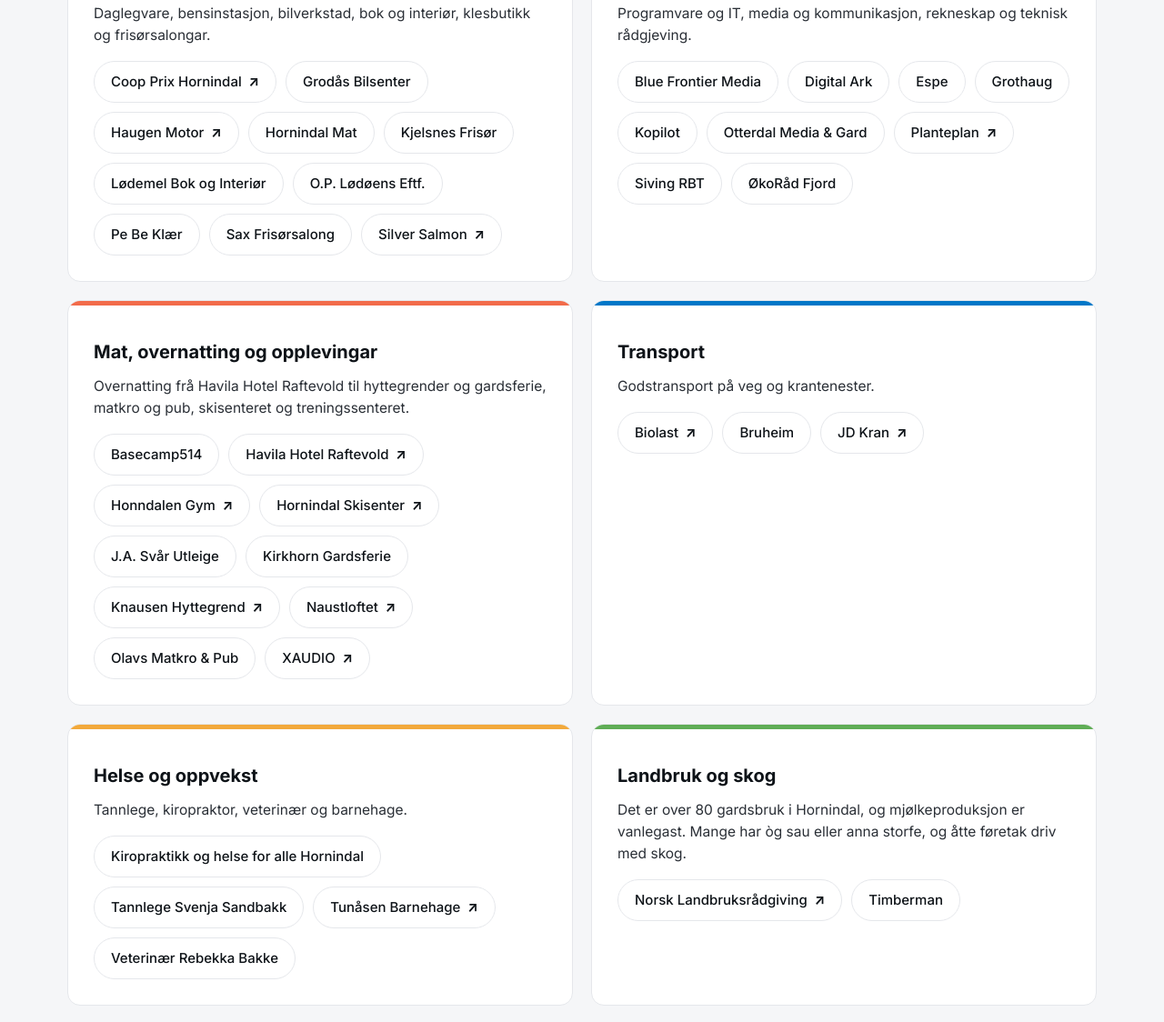
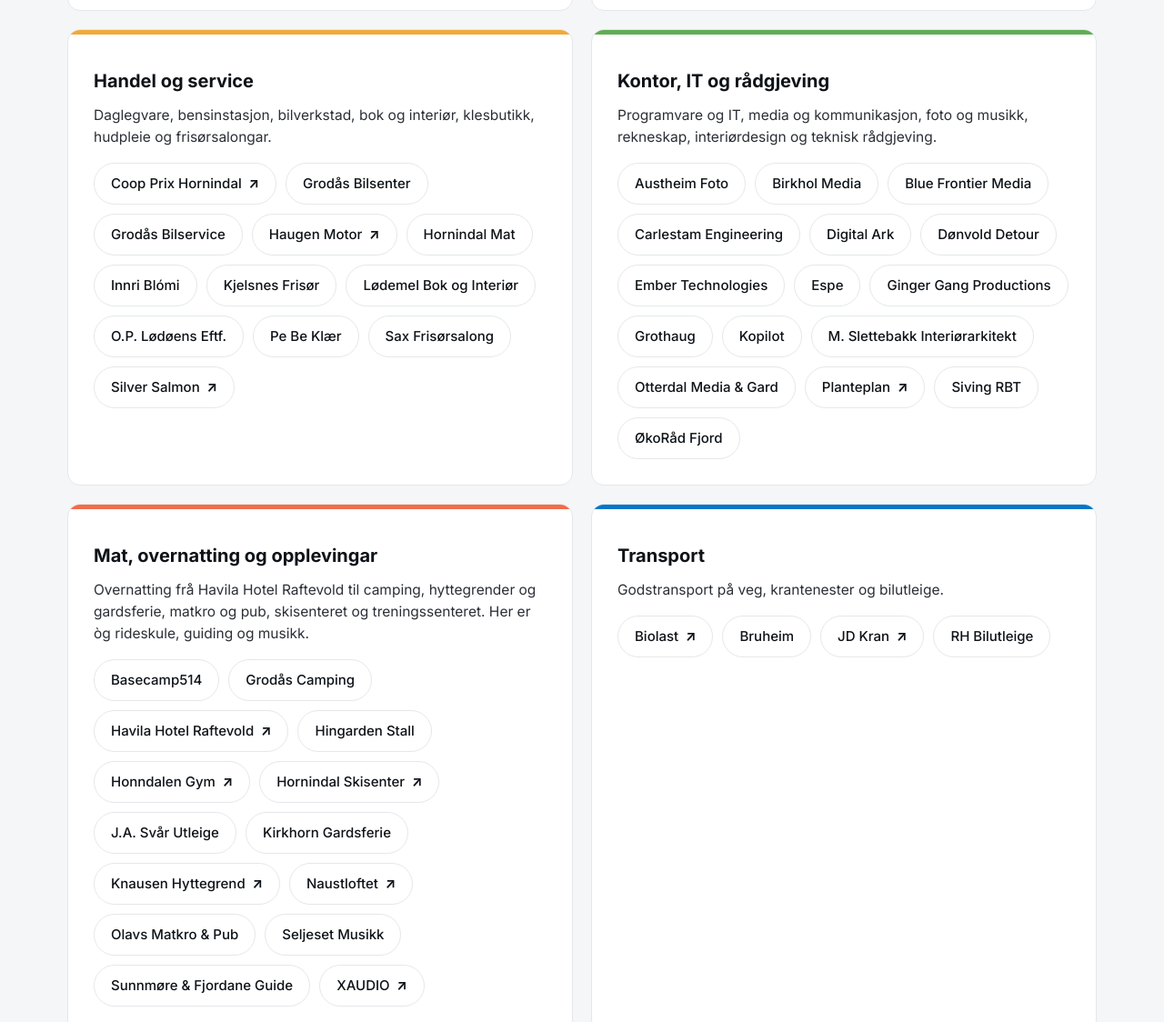
Before and after one commit to anderslo/hornindal514-utvikling, a plain HTML site: page bedrifter.html in a window 1280 px wide. Shown: the part 2674-3798 px from the top of the page at 91% size. Drawn offline with Linux system fonts and the light colour scheme.

Commit message:
Bedrifter: 21 enkeltpersonføretak til, og Grodås Bilservice under Handel og service (#3)
Enkeltpersonføretak med forretningsnamn er med sjølv om dei ikkje er
MVA-registrerte, og yrke pluss personnamn står. Grodås Bilservice er ein
bensinstasjon med dekkhotell. Kontorpunkt er ikkje i bygda lenger og står
framleis ute. K5 i testen er no ei manuell vurdering av namna.

Co-Authored-By: Claude Opus 5.5 <noreply@anthropic.com>

```diff
--- a/bedrifter.html
+++ b/bedrifter.html
@@ -148,8 +148,8 @@
             <ul class="partners" style="margin:16px 0 0;">
               <li>B&amp;E Entreprenør</li>
               <li>Bygging Knut Lunde</li>
+              <li>EAB Bygg &amp; Vedlikahald</li>
               <li>Eigedom Vest</li>
-              <li>Grodås Bilservice</li>
               <li>Harevadet Hyttegrend</li>
               <li><a href="https://haugenmaskin.no" target="_blank" rel="noopener noreferrer">Haugen Maskin</a></li>
               <li>Haugen Maskinutleige</li>
@@ -166,6 +166,7 @@
               <li>Stad Bolig</li>
               <li>T. Eriksen Eiendomsservice</li>
               <li>Total Service Kviven</li>
+              <li>Tvendeseter Utleige</li>
               <li>VB Prosjekt</li>
               <li>Vest Byggservice</li>
               <li><a href="https://kuldeteknikk.com" target="_blank" rel="noopener noreferrer">Øen Kuldeteknikk</a></li>
@@ -176,13 +177,15 @@
             <h3>Handel og service</h3>
             <p>
               Daglegvare, bensinstasjon, bilverkstad, bok og interiør,
-              klesbutikk og frisørsalongar.
+              klesbutikk, hudpleie og frisørsalongar.
             </p>
             <ul class="partners" style="margin:16px 0 0;">
               <li><a href="https://www.coop.no/butikker/coop-prix/coop-prix-hornindal-1570" target="_blank" rel="noopener noreferrer">Coop Prix Hornindal</a></li>
               <li>Grodås Bilsenter</li>
+              <li>Grodås Bilservice</li>
               <li><a href="https://haugen-motor.no" target="_blank" rel="noopener noreferrer">Haugen Motor</a></li>
               <li>Hornindal Mat</li>
+              <li>Innri Blómi</li>
               <li>Kjelsnes Frisør</li>
               <li>Lødemel Bok og Interiør</li>
               <li>O.P. Lødøens Eftf.</li>
@@ -194,15 +197,22 @@
           <article class="card card-04">
             <h3>Kontor, IT og rådgjeving</h3>
             <p>
-              Programvare og IT, media og kommunikasjon, rekneskap og teknisk
-              rådgjeving.
+              Programvare og IT, media og kommunikasjon, foto og musikk,
+              rekneskap, interiørdesign og teknisk rådgjeving.
             </p>
             <ul class="partners" style="margin:16px 0 0;">
+              <li>Austheim Foto</li>
+              <li>Birkhol Media</li>
               <li>Blue Frontier Media</li>
+              <li>Carlestam Engineering</li>
               <li>Digital Ark</li>
+              <li>Dønvold Detour</li>
+              <li>Ember Technologies</li>
               <li>Espe</li>
+              <li>Ginger Gang Productions</li>
               <li>Grothaug</li>
               <li>Kopilot</li>
+              <li>M. Slettebakk Interiørarkitekt</li>
               <li>Otterdal Media &amp; Gard</li>
               <li><a href="https://planteplanlegger.no" target="_blank" rel="noopener noreferrer">Planteplan</a></li>
               <li>Siving RBT</li>
@@ -212,12 +222,15 @@
           <article class="card card-01">
             <h3>Mat, overnatting og opplevingar</h3>
             <p>
-              Overnatting frå Havila Hotel Raftevold til hyttegrender og
-              gardsferie, matkro og pub, skisenteret og treningssenteret.
+              Overnatting frå Havila Hotel Raftevold til camping, hyttegrender
+              og gardsferie, matkro og pub, skisenteret og treningssenteret.
+              Her er òg rideskule, guiding og musikk.
             </p>
             <ul class="partners" style="margin:16px 0 0;">
               <li>Basecamp514</li>
+              <li>Grodås Camping</li>
               <li><a href="https://havilahotels.no/hornindal/" target="_blank" rel="noopener noreferrer">Havila Hotel Raftevold</a></li>
+              <li>Hingarden Stall</li>
               <li><a href="https://www.honndalengym.no" target="_blank" rel="noopener noreferrer">Honndalen Gym</a></li>
               <li><a href="https://hornindalski.no" target="_blank" rel="noopener noreferrer">Hornindal Skisenter</a></li>
               <li>J.A. Svår Utleige</li>
@@ -225,27 +238,37 @@
               <li><a href="https://knausenhyttegrend.no" target="_blank" rel="noopener noreferrer">Knausen Hyttegrend</a></li>
               <li><a href="https://naustloftethornindal.no" target="_blank" rel="noopener noreferrer">Naustloftet</a></li>
               <li>Olavs Matkro &amp; Pub</li>
+              <li>Seljeset Musikk</li>
+              <li>Sunnmøre &amp; Fjordane Guide</li>
               <li><a href="https://xaudio.no" target="_blank" rel="noopener noreferrer">XAUDIO</a></li>
             </ul>
           </article>
           <article class="card card-02">
             <h3>Transport</h3>
             <p>
-              Godstransport på veg og krantenester.
+              Godstransport på veg, krantenester og bilutleige.
             </p>
             <ul class="partners" style="margin:16px 0 0;">
               <li><a href="https://biolast.no" target="_blank" rel="noopener noreferrer">Biolast</a></li>
               <li>Bruheim</li>
               <li><a href="https://www.jdkran.no" target="_blank" rel="noopener noreferrer">JD Kran</a></li>
+              <li>RH Bilutleige</li>
             </ul>
           </article>
           <article class="card card-03">
             <h3>Helse og oppvekst</h3>
             <p>
-              Tannlege, kiropraktor, veterinær og barnehage.
+              Lege, tannlege, fysioterapeut, kiropraktor, logoped, hud- og
+              fotterapi, personleg trenar, veterinær og barnehage.
             </p>
             <ul class="partners" style="margin:16px 0 0;">
+              <li>Berg Legetjenester</li>
+              <li>Fysioterapeut Synnøve Fuglehaug</li>
               <li>Kiropraktikk og helse for alle Hornindal</li>
+              <li>Logoped Siv Ragnhild Lillestøl</li>
+              <li>Mariannes Hud og Fotterapi</li>
+              <li>Personleg trenar Rakel Rustand Bruland</li>
+              <li>Salong Karoline</li>
               <li>Tannlege Svenja Sandbakk</li>
               <li><a href="https://tunaasen.barnehage.no" target="_blank" rel="noopener noreferrer">Tunåsen Barnehage</a></li>
               <li>Veterinær Rebekka Bakke</li>
```
Also changed, not shown: .github/scripts/sjekk-bedrifter.mjs, 1 other file.
